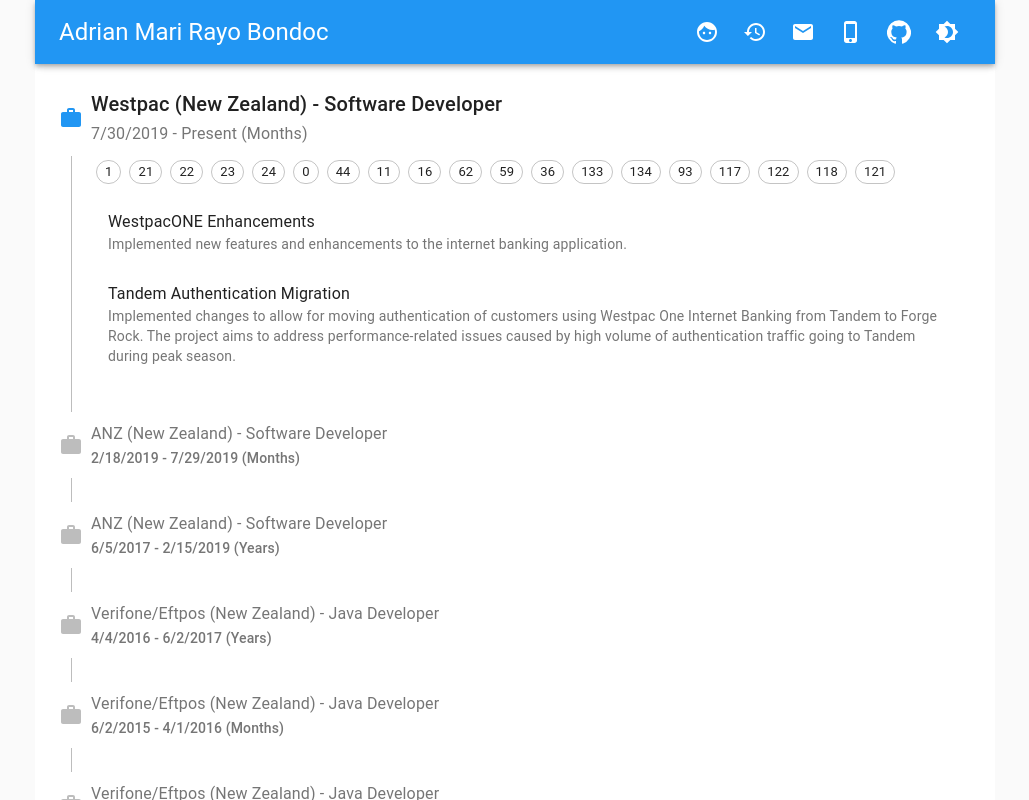
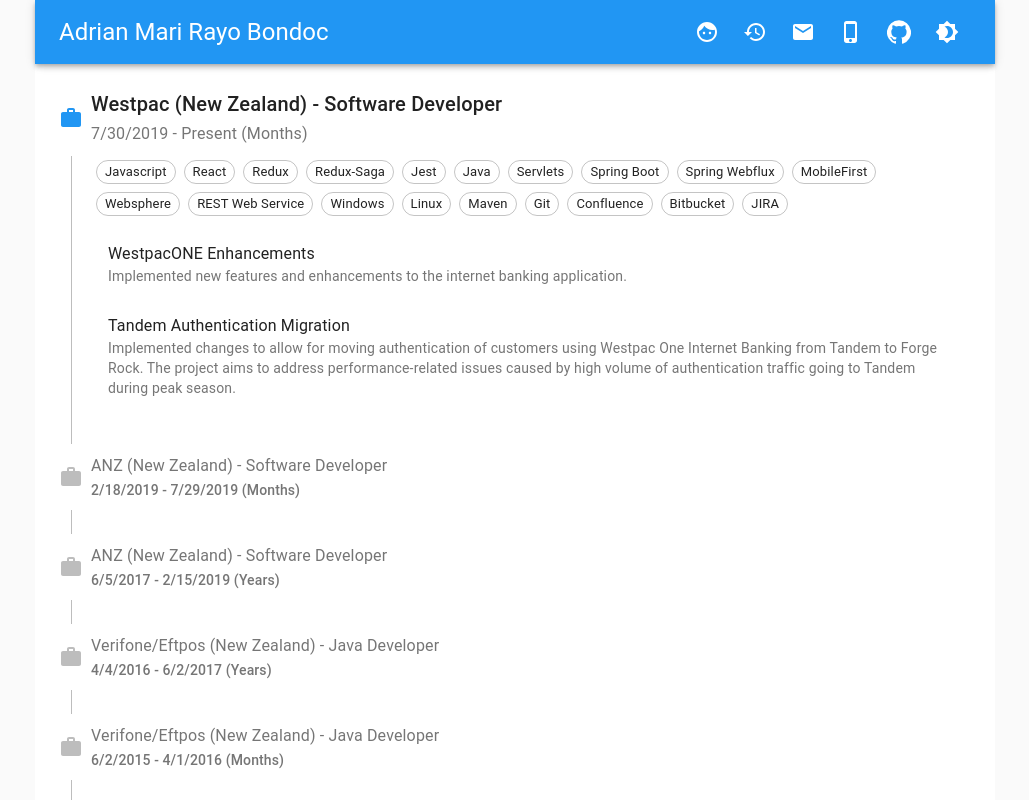
Before and after one commit to chiknrice/cv, a React (Create React App) app: page /timeline in a window 1280 px wide. Shown: the whole page, without its empty margins (125-1154 px from the left). Built offline with nearby package versions, Linux system fonts and the light colour scheme.

Commit message:
fix bugs in rendering skill names

```diff
--- a/src/components/Landing/index.js
+++ b/src/components/Landing/index.js
@@ -12,6 +12,7 @@
 import { makeStyles } from '@material-ui/styles';
 import { RichText } from 'components';
 import {
+  skillsLookupSelector,
   qualificationSummarySelector,
   skillsTotalDurationSelector
 } from 'store/selectors';
@@ -30,8 +31,13 @@
 
 export const Landing = () => {
   const summary = useSelector(qualificationSummarySelector);
+  const skillsLookup = useSelector(skillsLookupSelector);
   const skillsByDuration = useSelector(skillsTotalDurationSelector);
   const classes = useStyles();
+  const data = skillsByDuration.slice(-10).map(({ index, duration }) => ({
+    duration,
+    name: skillsLookup[index].name
+  }));
   return (
     <Paper elevation={0} className={classes.paper}>
       <Container className={classes.topPadding}>
@@ -44,12 +50,12 @@
           align="justify"
         />
         <Paper elevation={0}>
-          <Chart data={skillsByDuration.slice(-10)} rotated>
+          <Chart data={data} rotated>
             <Title text="Skills" />
             <Animation />
             <ArgumentAxis />
             <ValueAxis showLabels={false} />
-            <BarSeries argumentField="skill" valueField="duration" />
+            <BarSeries argumentField="name" valueField="duration" />
           </Chart>
         </Paper>
       </Container>
--- a/src/components/Timeline/WorkExperienceDetail.js
+++ b/src/components/Timeline/WorkExperienceDetail.js
@@ -9,6 +9,8 @@
 } from '@material-ui/core';
 import { makeStyles } from '@material-ui/styles';
 import { RichText } from 'components';
+import { useSelector } from 'react-redux';
+import { skillsLookupSelector } from 'store/selectors';
 
 export const Projects = ({ projects }) => {
   const projectListItems = projects.map(project => (
@@ -43,15 +45,16 @@
 
 export const WorkExperienceDetail = ({ skills, projects }) => {
   const classes = useStyles();
+  const skillsLookup = useSelector(skillsLookupSelector);
   return (
     <>
       <Box className={classes.skills}>
-        {skills.map(skill => (
+        {skills.map(skillIndex => (
           <Chip
-            key={skill}
+            key={skillIndex}
             size="small"
             variant="outlined"
-            label={skill}
+            label={skillsLookup[skillIndex].name}
             onClick={() => {}}
           />
         ))}
--- a/src/store/selectors.js
+++ b/src/store/selectors.js
@@ -17,9 +17,12 @@
   cv => cv.summary
 );
 
-const categoriesSelector = createSelector(cvSelector, cv => cv.categories);
+const categoriesLookupSelector = createSelector(
+  cvSelector,
+  cv => cv.categories
+);
 
-const skillsSelector = createSelector(cvSelector, cv => cv.skills);
+const skillsLookupSelector = createSelector(cvSelector, cv => cv.skills);
 
 const selectedTimelineElementSelector = createSelector(
   uiSelector,
@@ -78,33 +81,34 @@
   workExperiencesSelector,
   workExperiences =>
     workExperiences.flatMap(workExperience =>
-      workExperience.skills.map(skill =>
-        (({ index, duration }) => ({ index, duration, name: skill }))(
-          workExperience
-        )
+      workExperience.skills.map(skillIndex =>
+        (({ index, duration }) => ({
+          index: skillIndex,
+          experienceIndex: index,
+          duration
+        }))(workExperience)
       )
     )
 );
 
 const skillsTotalDurationSelector = createSelector(
-  skillsSelector,
   skillsByExperienceSelector,
-  (skillIndex, skills) => {
+  skills => {
     return Object.entries(
       skills.reduceRight((map, skill) => {
-        map[skill.name] = skill.duration + (map[skill.name] ?? 0);
+        map[skill.index] = skill.duration + (map[skill.index] ?? 0);
         return map;
       }, {})
     )
-      .map(([skill, duration]) => ({ skill: skillIndex[skill].name, duration }))
+      .map(([index, duration]) => ({ index, duration }))
       .sort((a, b) => a.duration - b.duration);
   }
 );
 
 export {
   themeOptionsSelector,
-  skillsSelector,
-  categoriesSelector,
+  categoriesLookupSelector,
+  skillsLookupSelector,
   personalDetailsSelector,
   qualificationSummarySelector,
   selectedExperienceSelector,
```
